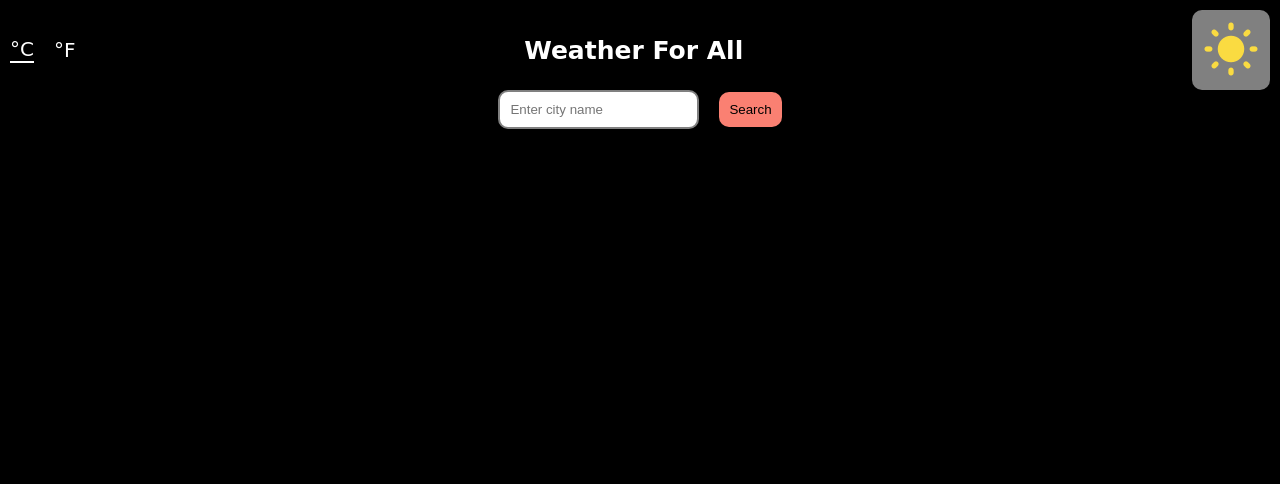
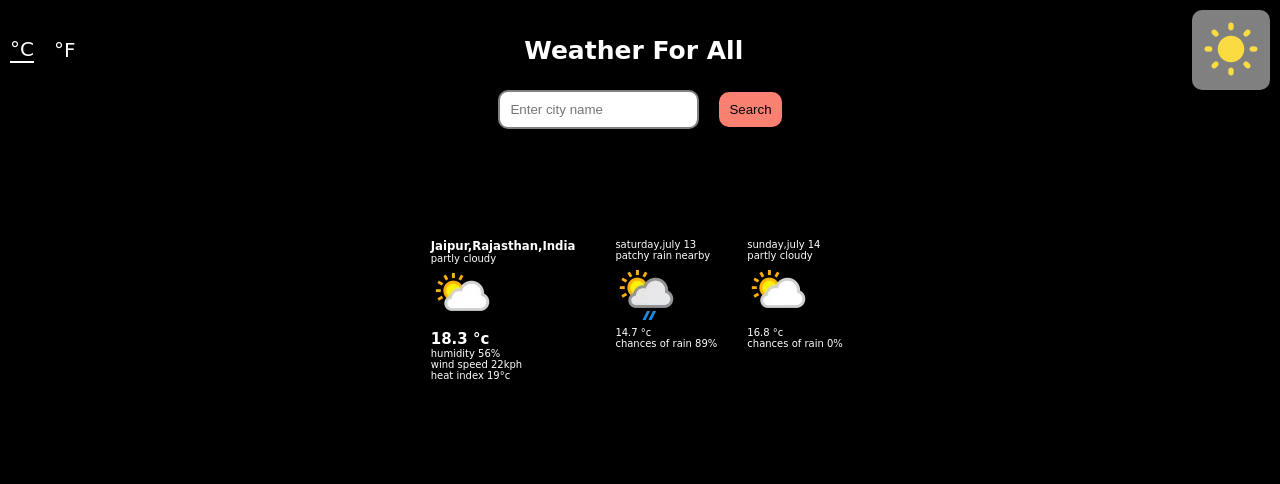
Before and after one commit to coolprogrammerarpit007/weather_application, a plain HTML site: page src/index.html in a window 1280 px wide. Drawn offline with Linux system fonts and the light colour scheme; a web font is replaced by a local one.

Commit message:
add the content to main section and the basic styling

```diff
--- a/src/css/style.css
+++ b/src/css/style.css
@@ -98,3 +98,22 @@ body{
     background-color: salmon;
     border: none;
 }
+
+
+/* ************************************************* */
+/* ************************************************* */
+
+/* End of the header section */
+
+.weather-section{
+    padding: 10rem;
+    display: flex;
+    justify-content: center;
+    gap: 4rem;
+}
+
+.city-weather-forecast{
+    display: grid;
+    grid-template-columns: repeat(2,1fr);
+    gap: 3rem;
+}
--- a/src/index.html
+++ b/src/index.html
@@ -36,6 +36,59 @@
       </div>
     </header>
 
+    <!-- ********************************* -->
+    <!-- ********************************* -->
+
+    <!-- End of the header Section -->
+
+    <!-- ******* Start of the section Part -->
+     <section class="weather-section">
+        <div class="city-weather-today">
+          <div class="top-title">
+            <h3>Jaipur,Rajasthan,India</h3>
+          </div>
+          <div class="weather-type">
+            <p>partly cloudy</p>
+          </div>
+          <div class="weather-img">
+            <img src="./img/img-1.webp" alt="weather image">
+          </div>
+          <div class="weather-temperature">
+            <h2>18.3 °c</h2>
+          </div>
+          <div class="weather-humidity">
+            <p>humidity 56%</p>
+          </div>
+          <div class="wind-speed">
+            <p>wind speed 22kph</p>
+          </div>
+          <div class="heat-index">
+            <p>heat index 19°c</p>
+          </div>
+
+        </div>
+        <div class="city-weather-forecast">
+          <div class="day day-1">
+            <p class="date">saturday,july 13</p>
+            <p class="weather-forecast">patchy rain nearby</p>
+            <div class="forecast-img">
+              <img src="./img/img-2.webp" alt="image">
+            </div>
+            <p class="forecast-temperature">14.7 °c</p>
+            <p class="rain-chances">chances of rain 89%</p>
+          </div>
+          <div class="day day-2">
+            <p class="date">sunday,july 14</p>
+            <p class="weather-forecast">partly cloudy</p>
+            <div class="forecast-img">
+              <img src="./img/img-3.webp" alt="image">
+            </div>
+            <p class="forecast-temperature">16.8 °c</p>
+            <p class="rain-chances">chances of rain 0%</p>
+          </div>
+        </div>
+     </section>
+
   </body>
   <!-- External Script Tag -->
   <script src="./js/index.js"></script>
```
Also changed, not shown: src/img/img-1.webp (added), src/img/img-2.webp (added), src/img/img-3.webp (added).
